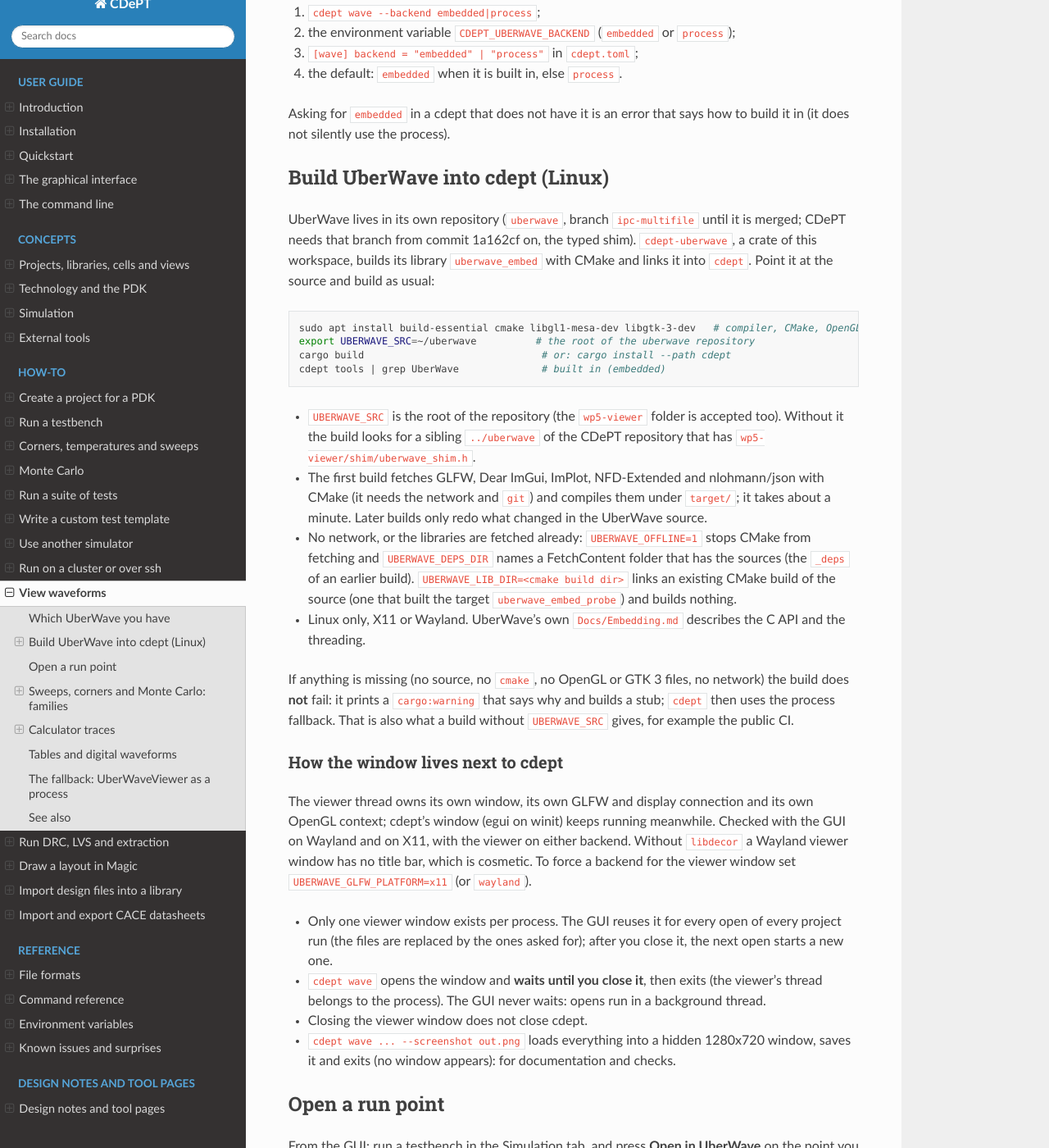
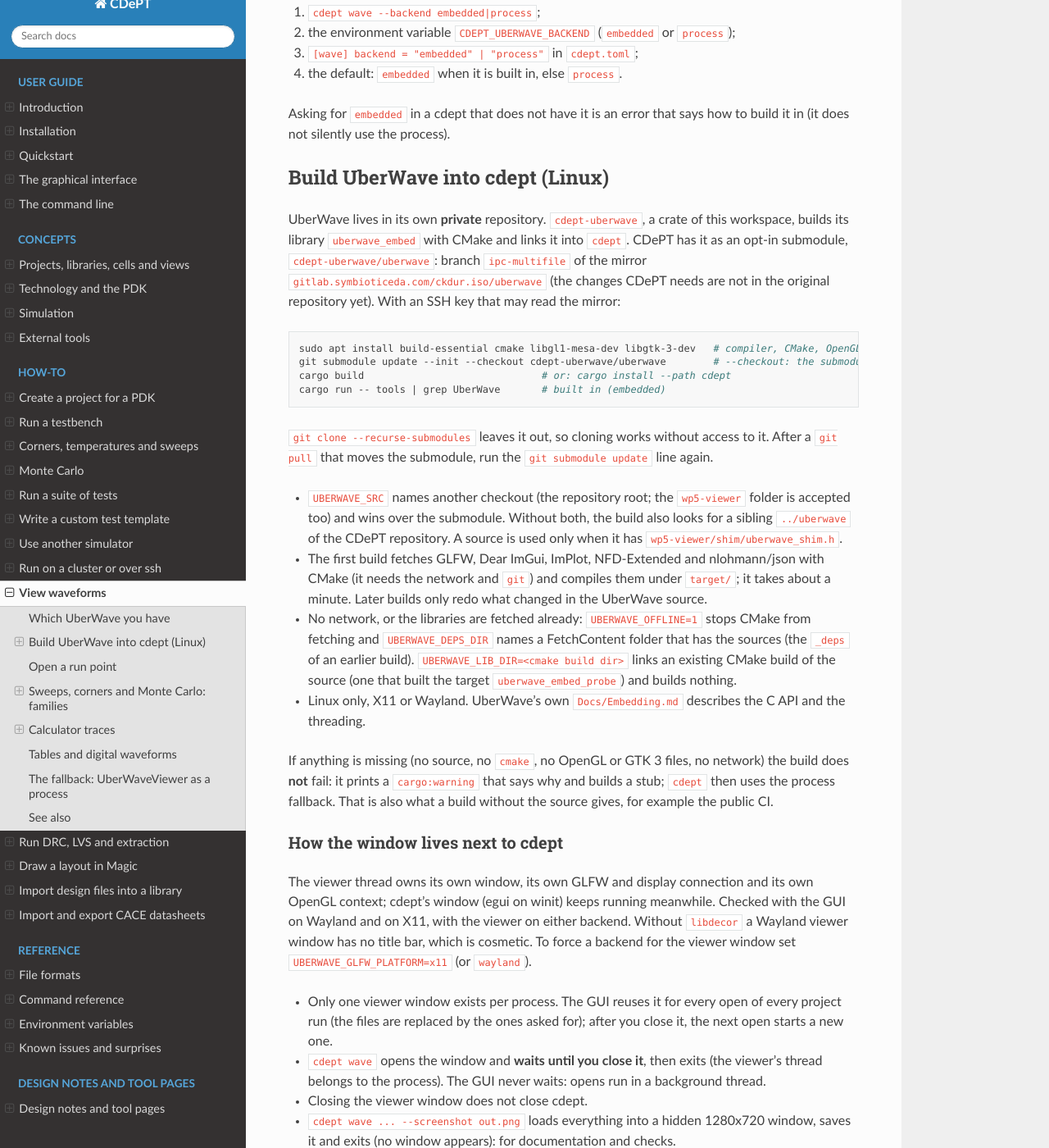
Before and after one commit to ckdur/cdept, a Sphinx documentation site: the page built from docs/howto/view-waveforms.md, in a window 1280 px wide and 1400 px high, scrolled down 1262 px. Shown: the whole window at 82% size. Built offline with Sphinx 7.4.7 and the Read the Docs theme 3.1.0, drawn with Linux system fonts in a browser that asks for light colours.

Commit message:
UberWave as an opt-in submodule of a private mirror; a moved UberWave source no longer fails on the old CMake cache
git submodule update --init --checkout cdept-uberwave/uberwave

Co-Authored-By: Claude Sonnet 5.5 <noreply@anthropic.com>

````diff
--- a/docs/howto/view-waveforms.md
+++ b/docs/howto/view-waveforms.md
@@ -40,20 +40,25 @@ Asking for `embedded` in a cdept that does not have it is an error that says how
 
 ## Build UberWave into cdept (Linux)
 
-UberWave lives in its own repository (`uberwave`, branch `ipc-multifile` until it is merged;
-CDePT needs that branch from commit 1a162cf on, the typed shim).
-`cdept-uberwave`, a crate of this workspace, builds its library `uberwave_embed` with CMake
-and links it into `cdept`. Point it at the source and build as usual:
+UberWave lives in its own **private** repository. `cdept-uberwave`, a crate of this
+workspace, builds its library `uberwave_embed` with CMake and links it into `cdept`. CDePT
+has it as an opt-in submodule, `cdept-uberwave/uberwave`: branch `ipc-multifile` of the
+mirror `gitlab.symbioticeda.com/ckdur.iso/uberwave` (the changes CDePT needs are not in the
+original repository yet). With an SSH key that may read the mirror:
 
 ```bash
 sudo apt install build-essential cmake libgl1-mesa-dev libgtk-3-dev   # compiler, CMake, OpenGL and GTK 3 development files
-export UBERWAVE_SRC=~/uberwave          # the root of the uberwave repository
+git submodule update --init --checkout cdept-uberwave/uberwave        # --checkout: the submodule is opt-in
 cargo build                              # or: cargo install --path cdept
-cdept tools | grep UberWave              # built in (embedded)
+cargo run -- tools | grep UberWave       # built in (embedded)
 ```
 
-- `UBERWAVE_SRC` is the root of the repository (the `wp5-viewer` folder is accepted too). Without
-  it the build looks for a sibling `../uberwave` of the CDePT repository that has
+`git clone --recurse-submodules` leaves it out, so cloning works without access to it.
+After a `git pull` that moves the submodule, run the `git submodule update` line again.
+
+- `UBERWAVE_SRC` names another checkout (the repository root; the `wp5-viewer` folder is
+  accepted too) and wins over the submodule. Without both, the build also looks for a sibling
+  `../uberwave` of the CDePT repository. A source is used only when it has
   `wp5-viewer/shim/uberwave_shim.h`.
 - The first build fetches GLFW, Dear ImGui, ImPlot, NFD-Extended and nlohmann/json with CMake
   (it needs the network and `git`) and compiles them under `target/`; it takes about a minute.
@@ -67,7 +72,7 @@ cdept tools | grep UberWave              # built in (embedded)
 
 If anything is missing (no source, no `cmake`, no OpenGL or GTK 3 files, no network) the build does
 **not** fail: it prints a `cargo:warning` that says why and builds a stub; `cdept` then uses the
-process fallback. That is also what a build without `UBERWAVE_SRC` gives, for example the public CI.
+process fallback. That is also what a build without the source gives, for example the public CI.
 
 ### How the window lives next to cdept
 
````
Also changed, not shown: README.md (+4 -2 lines), docs/HANDOFF.md (+11 -6 lines), docs/guide/installation.md (+5 -4 lines), docs/reference/environment.md (+1 -1 lines), docs/tools.md (+1 -1 lines), .gitmodules, 1 other file.
